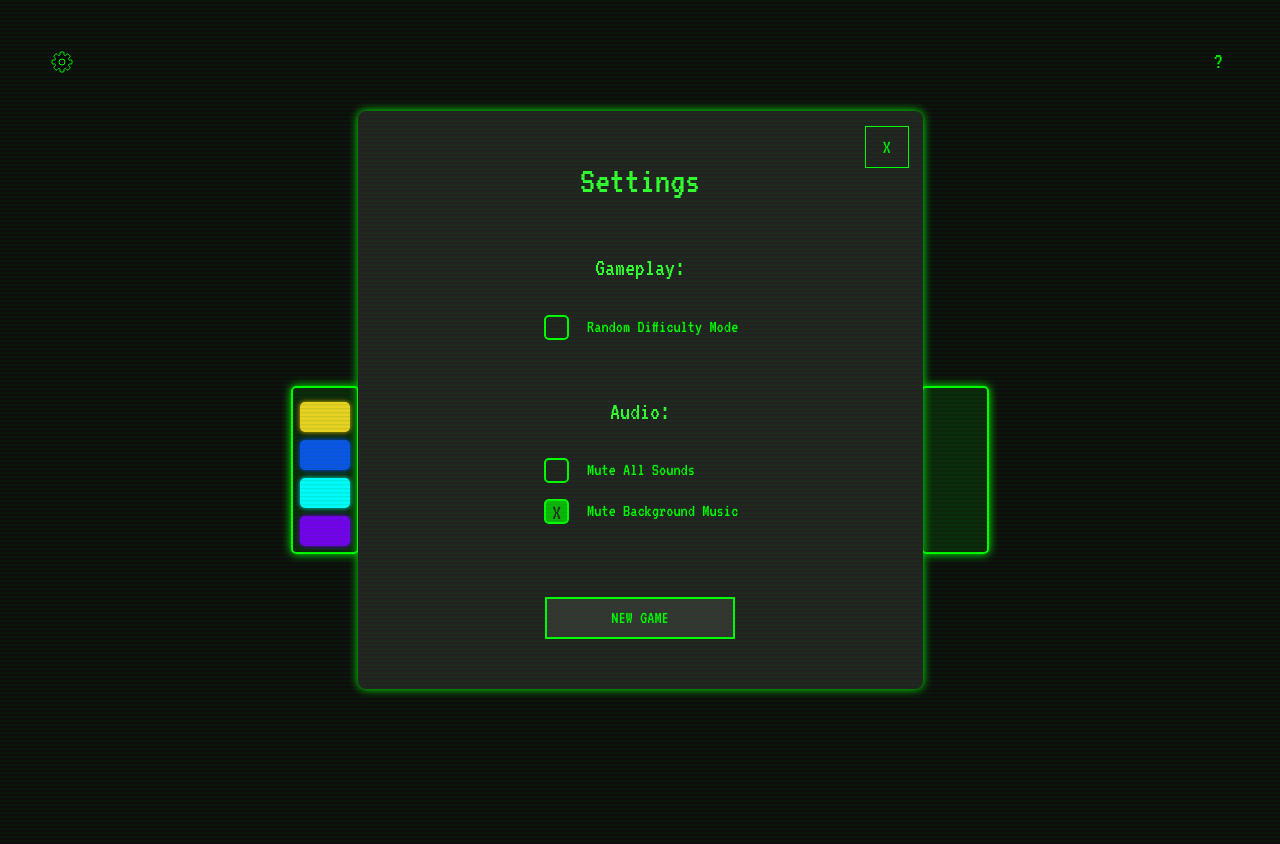
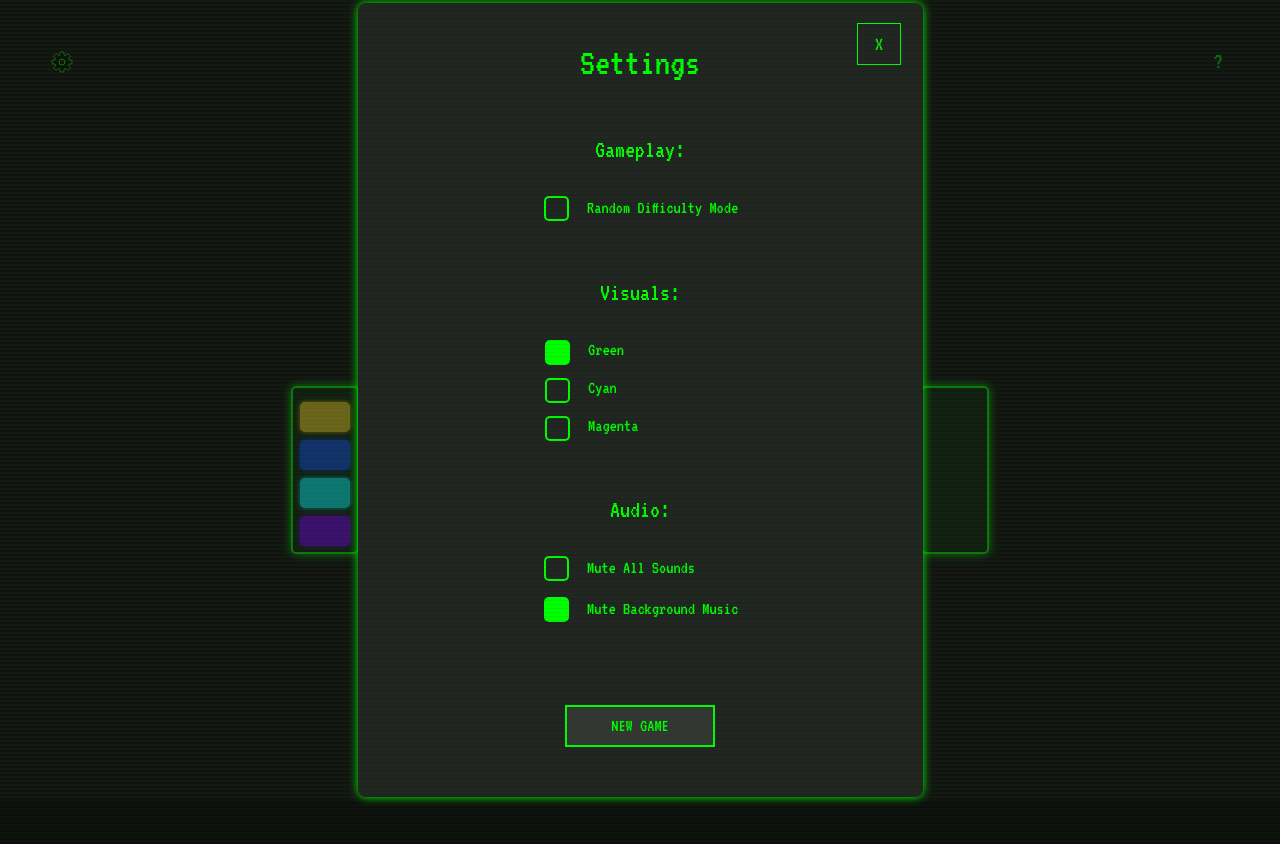
Before and after one commit to ianhallWDJUN22/sorting-game, a React (Vite) app: page / in a window 1280 px wide. Both pictures are taken after a click on the button 62 px from the left and 61 px from the top of the page. Shown: the top 844 px of the page. Built offline with nearby package versions, Linux system fonts and the light colour scheme.

Commit message:
added theme selectors to change color of UI for 3 visual options

```diff
--- a/src/components/GameBoard.jsx
+++ b/src/components/GameBoard.jsx
@@ -2,6 +2,7 @@ import React, { useState, useEffect, useRef } from "react";
 import { generatePuzzle } from "../utils/gameLogic";
 import "../styles/GameBoard.css";
 import SoundManager from "./SoundManager";
+import themes from "../utils/themes";
 
 const GameBoard = () => {
   // State variables to manage game state
@@ -20,6 +21,8 @@ const GameBoard = () => {
   const [randomDifficulty, setRandomDifficulty] = useState(false);
   const [pendingNewGame, setPendingNewGame] = useState(false);
   const [showConfirmation, setShowConfirmation] = useState(false);
+  // theme states
+  const [selectedTheme, setSelectedTheme] = useState("default");
   //animation states
   const [animateReset, setAnimateReset] = useState(false);
   //audio states
@@ -30,10 +33,35 @@ const GameBoard = () => {
   const [muteMusic, setMuteMusic] = useState(true); // Controls background music
   const bgMusicRef = useRef(null); // Reference for bgMusic
 
+  // Function to apply theme
+  const applyTheme = (themeName) => {
+    if (selectedTheme !== themeName) {
+      setClosingSettings(true); // Start flicker-out animation
+      setTimeout(() => {
+        setClosingSettings(false); // Trigger flicker-in animation
+        const theme = themes[themeName] || themes.default;
+        Object.entries(theme).forEach(([key, value]) => {
+          document.documentElement.style.setProperty(key, value);
+        });
+        setSelectedTheme(themeName); // Update state
+        localStorage.setItem("selectedTheme", themeName); // Save preference
+      }, 100); // Matches flicker animation timing
+    }
+  };
+
+
+  // Load saved theme from local storage
+  useEffect(() => {
+    const savedTheme = localStorage.getItem("selectedTheme");
+    if (savedTheme && themes[savedTheme]) {
+      applyTheme(savedTheme);
+    }
+  }, []);
 
   // Save game state in local storage
   useEffect(() => {
-  if (tubes.length > 0) { // Prevent saving empty state on load
+    if (tubes.length > 0) {
+      // Prevent saving empty state on load
       const gameState = {
         tubes,
         initialTubes,
@@ -46,13 +74,19 @@ useEffect(() => {
     }
   }, [tubes, moveHistory, level, isSolved]);
 
-
   // Retrieve the saved game
   useEffect(() => {
     const savedGame = localStorage.getItem("gameState");
 
     if (savedGame) {
-      const { tubes, initialTubes, moveHistory, level, isSolved, randomDifficulty } = JSON.parse(savedGame);
+      const {
+        tubes,
+        initialTubes,
+        moveHistory,
+        level,
+        isSolved,
+        randomDifficulty,
+      } = JSON.parse(savedGame);
       setTubes(tubes);
       setInitialTubes(initialTubes);
       setMoveHistory(moveHistory);
@@ -63,7 +97,6 @@ useEffect(() => {
       startNewPuzzle(); // Only start a new puzzle if no saved data exists
     }
   }, []);
-
 
   // Removes the saved game from local storage and resets everything
   const clearGameState = () => {
@@ -98,14 +131,11 @@ useEffect(() => {
     }
   }, [level, randomDifficulty, pendingNewGame]);
 
-
-
-
-
   // Effect to initialize the first puzzle on component mount
   useEffect(() => {
     const savedGame = localStorage.getItem("gameState");
-    if (!savedGame) { // ✅ Only generate a new puzzle if no saved state exists
+    if (!savedGame) {
+      // ✅ Only generate a new puzzle if no saved state exists
       startNewPuzzle();
     }
   }, [level]);
@@ -122,7 +152,6 @@ useEffect(() => {
   const toggleMuteMusic = () => {
     setMuteMusic((prev) => !prev);
   };
-
 
   useEffect(() => {
     bgMusicRef.current = new Audio("/sorting-game/audio/bgMusic.wav");
@@ -152,14 +181,18 @@ useEffect(() => {
   };
 
   // Function to generate a new puzzle and reset game state
-  const startNewPuzzle = (overrideLevel = level) => { //Use level argument
+  const startNewPuzzle = (overrideLevel = level) => {
+    //Use level argument
     setTubes([]); // Temporarily clear tubes
     setAnimateReset(true); // Trigger flicker-in animation when new tubes load
 
     setTimeout(() => {
-      const { tubes: initialTubesState } = generatePuzzle(overrideLevel, randomDifficulty);
+      const { tubes: initialTubesState } = generatePuzzle(
+        overrideLevel,
+        randomDifficulty
+      );
       setTubes(initialTubesState);
-      setInitialTubes(initialTubesState.map(tube => [...tube])); // Save new puzzle state
+      setInitialTubes(initialTubesState.map((tube) => [...tube])); // Save new puzzle state
       setMoveHistory([]);
       setSelectedTube(null);
       setHighlightedPieces([]);
@@ -172,13 +205,12 @@ useEffect(() => {
     }, 10);
   };
 
-
   // Function to progress to the next level and generate a new puzzle
   const handleNextLevel = () => {
     setPlayNextLevel(true); // Trigger next level sound
 
     setTimeout(() => {
-      setLevel(prevLevel => {
+      setLevel((prevLevel) => {
         const newLevel = prevLevel + 1;
         setTimeout(() => startNewPuzzle(newLevel), 10); // Generate a new puzzle
         return newLevel; // Ensures the state updates properly
@@ -308,7 +340,7 @@ useEffect(() => {
       setPlayReset(true); // Trigger flicker-in animation for board reset
 
       setTimeout(() => {
-        setTubes(initialTubes.map(tube => [...tube])); // Restore from initial state
+        setTubes(initialTubes.map((tube) => [...tube])); // Restore from initial state
         setMoveHistory([]);
         setSelectedTube(null);
         setHighlightedPieces([]);
@@ -349,12 +381,7 @@ useEffect(() => {
       {/* Settings Button */}
       <div className='instructions-container'>
         <button className='settings-button' onClick={toggleSettings}>
-          <svg
-            className='settings-icon'
-            stroke='#00ff00'
-            fill='#00ff00;'
-            xmlns='http://www.w3.org/2000/svg'
-          >
+          <svg className='settings-icon' xmlns='http://www.w3.org/2000/svg'>
             <path d='M20.991,10H19.42a1.039,1.039,0,0,1-.951-.674l-.005-.013a1.04,1.04,0,0,1,.2-1.146l1.11-1.11a1.01,1.01,0,0,0,0-1.428l-1.4-1.4a1.01,1.01,0,0,0-1.428,0l-1.11,1.11a1.04,1.04,0,0,1-1.146.2l-.013,0A1.04,1.04,0,0,1,14,4.579V3.009A1.009,1.009,0,0,0,12.991,2H11.009A1.009,1.009,0,0,0,10,3.009v1.57a1.04,1.04,0,0,1-.674.952l-.013,0a1.04,1.04,0,0,1-1.146-.2l-1.11-1.11a1.01,1.01,0,0,0-1.428,0l-1.4,1.4a1.01,1.01,0,0,0,0,1.428l1.11,1.11a1.04,1.04,0,0,1,.2,1.146l0,.013A1.039,1.039,0,0,1,4.58,10H3.009A1.009,1.009,0,0,0,2,11.009v1.982A1.009,1.009,0,0,0,3.009,14H4.58a1.039,1.039,0,0,1,.951.674l0,.013a1.04,1.04,0,0,1-.2,1.146l-1.11,1.11a1.01,1.01,0,0,0,0,1.428l1.4,1.4a1.01,1.01,0,0,0,1.428,0l1.11-1.11a1.04,1.04,0,0,1,1.146-.2l.013.005A1.039,1.039,0,0,1,10,19.42v1.571A1.009,1.009,0,0,0,11.009,22h1.982A1.009,1.009,0,0,0,14,20.991V19.42a1.039,1.039,0,0,1,.674-.951l.013-.005a1.04,1.04,0,0,1,1.146.2l1.11,1.11a1.01,1.01,0,0,0,1.428,0l1.4-1.4a1.01,1.01,0,0,0,0-1.428l-1.11-1.11a1.04,1.04,0,0,1-.2-1.146l.005-.013A1.039,1.039,0,0,1,19.42,14h1.571A1.009,1.009,0,0,0,22,12.991V11.009A1.009,1.009,0,0,0,20.991,10ZM12,15a3,3,0,1,1,3-3A3,3,0,0,1,12,15Z' />
           </svg>
         </button>
@@ -387,6 +414,42 @@ useEffect(() => {
                 </label>
               </div>
 
+              {/* Visuals Section */}
+              <h3>Visuals:</h3>
+              <div className='toggle-list'>
+                <label className='theme-toggle'>
+                  <input
+                    type='radio'
+                    name='theme'
+                    value='default'
+                    checked={selectedTheme === "default"}
+                    onChange={() => applyTheme("default")}
+                  />
+                  Green
+                </label>
+
+                <label className='theme-toggle'>
+                  <input
+                    type='radio'
+                    name='theme'
+                    value='cyan'
+                    checked={selectedTheme === "cyan"}
+                    onChange={() => applyTheme("cyan")}
+                  />
+                  Cyan
+                </label>
+                <label className='theme-toggle'>
+                  <input
+                    type='radio'
+                    name='theme'
+                    value='magenta'
+                    checked={selectedTheme === "magenta"}
+                    onChange={() => applyTheme("magenta")}
+                  />
+                  Magenta
+                </label>
+              </div>
+
               {/* Audio Section */}
               <h3>Audio:</h3>
               <div className='toggle-list'>
@@ -409,7 +472,10 @@ useEffect(() => {
               </div>
 
               {/* New Game Button */}
-              <button className='new-game-button' onClick={() => setShowConfirmation(true)}>
+              <button
+                className='new-game-button'
+                onClick={() => setShowConfirmation(true)}
+              >
                 New Game
               </button>
             </div>
@@ -420,10 +486,20 @@ useEffect(() => {
       {showConfirmation && (
         <div className='confirmation-overlay'>
           <div className='confirmation-modal'>
-            <p>Starting a new game will overwrite all your progress. Are you sure?</p>
+            <p>
+              Starting a new game will overwrite all your progress. Are you
+              sure?
+            </p>
             <div className='confirmation-buttons'>
-              <button className='confirm-button' onClick={clearGameState}>Continue</button>
-              <button className='cancel-button' onClick={() => setShowConfirmation(false)}>Cancel</button>
+              <button className='confirm-button' onClick={clearGameState}>
+                Continue
+              </button>
+              <button
+                className='cancel-button'
+                onClick={() => setShowConfirmation(false)}
+              >
+                Cancel
+              </button>
             </div>
           </div>
         </div>
--- a/src/styles/GameBoard.css
+++ b/src/styles/GameBoard.css
@@ -2,9 +2,17 @@
 
 @import url("https://fonts.googleapis.com/css2?family=VT323&display=swap");
 
+
+/* Root variables for themes */
+:root {
+  --primary-color: #00ff00;
+  --border-selected: 2px solid #60ffef;
+  --box-shadow-selected: 0px 0px 15px #00ffbb;
+}
+
 body {
   background-color: #0d0d0d;
-  color: #33ff33;
+  color: var(--primary-color);
   font-family: "VT323", monospace;
 }
 body::before {
@@ -21,7 +29,7 @@ body::before {
     transparent 4px
   );
   pointer-events: none;
-  z-index: 10;
+  z-index: 10000;
 }
 
 /* Game Board */
@@ -41,9 +49,9 @@ body::before {
   flex-direction: column-reverse; /* Ensures pieces stack from bottom to top */
   align-items: center;
   width: 60px;
-  border: 2px solid #00ff00;
+  border: 2px solid var(--primary-color);
   background: rgba(0, 255, 0, 0.1);
-  box-shadow: 0px 0px 10px #00ff00;
+  box-shadow: 0px 0px 10px var(--primary-color);
   border-radius: 5px;
   cursor: pointer;
   transition: border-color 0.3s;
@@ -53,8 +61,8 @@ body::before {
 }
 
 .tube.selected {
-  border: 2px solid #60ffef;
-  box-shadow: 0px 0px 15px #00ffbb;
+  border: var(--border-selected);
+  box-shadow: var(--box-shadow-selected);
 }
 
 /* Pieces as Data Packets */
@@ -72,7 +80,7 @@ body::before {
 .piece.highlighted {
   transform: scale(1.06);
   animation: flicker-in-highlight 0.2s;
-  box-shadow: 0px 0px 10px #558b8d;
+  box-shadow: var(--box-shadow-selected);
 }
 
 /* Colors for Pieces */
@@ -184,8 +192,8 @@ body::before {
 /* Hacker-Style Buttons */
 button {
   background: rgb(0, 19, 3);
-  color: #00ff00;
-  border: 1px solid #00ff00;
+  color: var(--primary-color);
+  border: 1px solid var(--primary-color);
   padding: 10px 20px;
   font-family: "VT323", monospace;
   font-size: 15px;
@@ -195,9 +203,9 @@ button {
 }
 
 button:hover {
-  background: #00ff00;
+  background: var(--primary-color);
   color: black;
-  box-shadow: 0px 0px 5px #00ff00;
+  box-shadow: 0px 0px 5px var(--primary-color);
 }
 
 @keyframes flicker-in-tubes {
@@ -371,7 +379,7 @@ button:hover {
 .settings-icon {
   width: 24px; /* Adjust as needed */
   height: 24px;
-  stroke: #00ff00; /* Matches your game's color theme */
+  stroke: var(--primary-color); /* Matches your game's color theme */
   transition: transform 0.2s ease-in-out;
   justify-self: center;
 
@@ -387,7 +395,7 @@ button:hover {
   cursor: pointer;
   padding: 6px 10px;
   padding-top: 10px;
-
+  z-index: 5;
 }
 
 .settings-button:hover .settings-icon {
@@ -397,7 +405,7 @@ button:hover {
 
 .settings-button:hover {
   color: black;
-  box-shadow: 0px 0px 5px #00ff00;
+  box-shadow: 0px 0px 5px var(--primary-color);
 }
 
 
@@ -411,7 +419,8 @@ button:hover {
     display: flex;
     justify-content: center;
     align-items: center;
-
+    background-color: rgba(24, 23, 23, 0.589);
+    z-index: 8;
   }
 
   .modal-settings {
@@ -420,8 +429,9 @@ button:hover {
     border-radius: 8px;
     width: 525px;
     text-align: center;
-    box-shadow: 0 0 10px #00ff00;
+    box-shadow: 0 0 10px var(--primary-color);
     padding-bottom: 20px;
+    z-index: 9;
   }
 
   .toggle-list {
@@ -434,28 +444,41 @@ button:hover {
     margin: 0 auto; /* Centers the entire div inside the modal */
   }
 
-  .mute-toggle {
+  .theme-toggle {
     display: flex;
-    align-items: center; /* Aligns checkbox and label text */
+    align-items: center; /* Aligns radio button and text */
     text-align: left; /* Ensures text is aligned left */
-    width: 100%; /* Makes each label take full width of .toggle-list */
-    gap: 8px; /* Adds spacing between checkbox and text */
+    width: 100%; /* Makes each label take full width */
+    gap: 8px; /* Spacing between radio button and text */
     font-size: 18px;
-    color: #00ff00;
+    color: var(--primary-color);
     cursor: pointer;
     font-weight: bold;
     margin-bottom: 10px;
   }
 
+  .mute-toggle {
+    display: flex;
+    align-items: center;
+    text-align: left;
+    width: 100%;
+    font-size: 18px;
+    color: var(--primary-color);
+    cursor: pointer;
+    font-weight: bold;
+    gap: 8px;
+    margin-bottom: 10px;
+  }
 
-/* Hide Default Checkbox */
-.mute-toggle input[type="checkbox"] {
+  /* Hide Default Radio Button */
+  .mute-toggle input[type="checkbox"],
+  .theme-toggle input[type="radio"] {
     appearance: none;
     font-family: "VT323", monospace;
     text-align: center;
     width: 25px;
     height: 25px;
-  border: 2px solid #00ff00;
+    border: 2px solid var(--primary-color);
     background: #222;
     border-radius: 5px;
     cursor: pointer;
@@ -464,44 +487,52 @@ button:hover {
     transition: all 0.3s ease-in-out;
   }
 
-/* Checked State */
-.mute-toggle input[type="checkbox"]:checked {
-  background-color: #00ff00ab;
-  border-color: #00ff00;
+  /* ✅ Keep checkboxes and radios filling in when selected */
+  .mute-toggle input[type="checkbox"]:checked,
+  .theme-toggle input[type="radio"]:checked {
+    background-color: var(--primary-color);
+    border-color: var(--primary-color);
   }
 
-/* Add Custom Checkmark */
+  /* ✅ Restore the "X" inside checkboxes while keeping radio buttons solid */
   .mute-toggle input[type="checkbox"]::before {
-  content: "X";
+
     font-size: 22px;
     font-weight: bolder;
     color: #222;
     position: absolute;
-  left: 30%;
-  opacity: 0;
-  transition: opacity 0.2s;
+    left: 50%;
+    top: 50%;
+    transform: translate(-50%, -50%);
+    opacity: 0; /* Start hidden */
+    transition: opacity 0.2s ease-in-out;
   }
 
-/* Show Checkmark When Checked */
+  /* ✅ Ensure checkmark appears for checked checkboxes */
   .mute-toggle input[type="checkbox"]:checked::before {
     opacity: 1;
   }
 
+ /*Remove the inner dot from radio buttons */
+  .theme-toggle input[type="radio"]::before {
+    display: none;
+  }
+
 .new-game-button {
-  margin-top: 60px;
+  margin-top: 70px;
   padding: 10px;
-  width: 190px;
+  width: 150px;
   font-size: 18px;
   font-weight: bold;
-  color: #00ff00;
+  color: var(--primary-color);
   background-color: #343434;
-  border: 2px solid #00ff00;
+  border: 2px solid var(--primary-color);
   cursor: pointer;
   transition: all 0.2s ease-in-out;
 }
 
 .new-game-button:hover {
-  background-color: #00ff00;
+  background-color: var(--primary-color);
   color: black;
 }
 
@@ -515,18 +546,18 @@ button:hover {
   display: flex;
   justify-content: center;
   align-items: center;
-  z-index: 1000;
+  z-index: 8;
 }
 
 .confirmation-modal {
   background: #222;
-  color:  #00ff00;
+  color:  var(--primary-color);
   font-size: 18px;
   padding: 20px;
   border-radius: 10px;
   text-align: center;
   width: 300px;
-  box-shadow: 0px 0px 10px rgba(0, 255, 0, 0.5);
+  box-shadow: 0px 0px 10px var(--primary-color);
 }
 
 .confirmation-buttons {
@@ -540,9 +571,9 @@ button:hover {
   padding: 10px;
   font-size: 15px;
   font-weight: bold;
-  color: #00ff00;
+  color: var(--primary-color);
   background-color: #343434;
-  border: 2px solid #00ff00;
+  border: 2px solid var(--primary-color);
   cursor: pointer;
   transition: all 0.2s ease-in-out;
 }
@@ -553,15 +584,12 @@ button:hover {
   padding: 10px;
   font-size: 15px;
   font-weight: bold;
-  color: #00ff00;
+  color: var(--primary-color);
   background-color: #343434;
-  border: 2px solid #00ff00;
+  border: 2px solid var(--primary-color);
   cursor: pointer;
   transition: all 0.2s ease-in-out;
 }
-
-
-
 
 /* "?" Button */
 .info-button {
@@ -572,13 +600,14 @@ button:hover {
   border: none;
   font-size: 23px;
   font-weight: bold;
-  color: #00ff00;
+  color: var(--primary-color);
   cursor: pointer;
   padding: 10px 17px;
+  z-index: 5;
 }
 
 .info-button:hover {
-  background-color: #00ff00;
+  background-color: var(--primary-color);
 }
 
 /* Modal Overlay */
@@ -591,7 +620,6 @@ button:hover {
   display: flex;
   justify-content: center;
   align-items: center;
-
 }
 
 /* Modal Window */
@@ -601,8 +629,9 @@ button:hover {
   border-radius: 8px;
   width: 525px;
   text-align: center;
-  box-shadow: 0 0 10px #00ff00;
+  box-shadow: 0 0 10px var(--primary-color);
   padding-bottom: 20px;
+  z-index: 10;
 }
 
 /* Modal Header */
@@ -612,7 +641,7 @@ button:hover {
   justify-content: center;
   text-align: center;
   font-size: 25px;
-  margin-top: -80px;
+  margin-top: -90px;
   padding: 0px;
 }
 
@@ -624,12 +653,12 @@ button:hover {
 /* "X" Close Button */
 .close-button {
   position: relative;
-  top: -35px;
-  right: -47%;
+  top: -30px;
+  right: -45.5%;
   background: none;
   font-size: 20px;
   font-weight: bold;
-  color: #00ff00;
+  color: var(--primary-color);
   cursor: pointer;
   padding: 10px 17px;
   background: #222;
@@ -676,20 +705,15 @@ li {
     flex-direction: column-reverse; /* Ensures pieces stack from bottom to top */
     align-items: center;
     width: 40px;
-    border: 2px solid #00ff00;
+    border: 2px solid var(--primary-color);
     background: rgba(0, 255, 0, 0.1);
-    box-shadow: 0px 0px 10px #00ff00;
+    box-shadow: 0px 0px 10px var(--primary-color);
     border-radius: 5px;
     cursor: pointer;
     transition: border-color 0.3s;
     padding: 2px;
     padding-top: 10px;
     min-height: 152px;
-  }
-
-  .tube.selected {
-    border: 2px solid #60ffef;
-    box-shadow: 0px 0px 15px #00ffbb;
   }
 
   /* Pieces as Data Packets */
@@ -731,9 +755,9 @@ li {
     flex-direction: column-reverse; /* Ensures pieces stack from bottom to top */
     align-items: center;
     width: 25px;
-    border: 2px solid #00ff00;
+    border: 2px solid var(--primary-color);
     background: rgba(0, 255, 0, 0.1);
-    box-shadow: 0px 0px 10px #00ff00;
+    box-shadow: 0px 0px 10px var(--primary-color);
     border-radius: 5px;
     cursor: pointer;
     transition: border-color 0.3s;
@@ -741,11 +765,6 @@ li {
     padding-top: 10px;
     min-height: 96px;
     margin-bottom: 20px;
-  }
-
-  .tube.selected {
-    border: 2px solid #60ffef;
-    box-shadow: 0px 0px 15px #00ffbb;
   }
 
   /* Pieces as Data Packets */
@@ -782,7 +801,7 @@ li {
     border-radius: 8px;
     width: 60vw;
     text-align: center;
-    box-shadow: 0 0 10px #00ff00;
+    box-shadow: 0 0 10px var(--primary-color);
   }
   .modal-settings {
     background: #222;
@@ -790,7 +809,7 @@ li {
     border-radius: 8px;
     width: 500px;
     text-align: center;
-    box-shadow: 0 0 10px #00ff00;
+    box-shadow: 0 0 10px var(--primary-color);
   }
 
   .settings-button {
@@ -801,7 +820,7 @@ li {
     border: none;
     font-size: 18px;
     font-weight: bold;
-    color: #00ff00;
+    color: var(--primary-color);
     cursor: pointer;
     padding: 8px 13px;
   }
@@ -815,13 +834,13 @@ li {
     border: none;
     font-size: 23px;
     font-weight: bold;
-    color: #00ff00;
+    color: var(--primary-color);
     cursor: pointer;
     padding: 10px 17px;
   }
 
   .info-button:hover {
-    background-color: #00ff00;
+    background-color: var(--primary-color);
   }
 
   .modal-overlay-settings {
@@ -844,7 +863,7 @@ li {
     border-radius: 8px;
     width: 80vw;
     text-align: center;
-    box-shadow: 0 0 10px #00ff00;
+    box-shadow: 0 0 10px var(--primary-color);
     padding-bottom: 40px;
   }
 
@@ -868,7 +887,7 @@ li {
     border-radius: 8px;
     width: 80vw;
     text-align: center;
-    box-shadow: 0 0 10px #00ff00;
+    box-shadow: 0 0 10px var(--primary-color);
   }
 
 
@@ -896,7 +915,7 @@ li {
     background: none;
     font-size: 20px;
     font-weight: bold;
-    color: #00ff00;
+    color: var(--primary-color);
     cursor: pointer;
     padding: 10px 17px;
     background: #222;
--- /dev/null
+++ b/src/utils/themes.js
@@ -0,0 +1,22 @@
+const themes = {
+    default: {
+      "--primary-color": "#00ff00",
+      // for selected tube:
+      "--border-selected": "2px solid #60ffef",
+      "--box-shadow-selected": "0px 0px 15px #00ffbb",
+    },
+    cyan: {
+      "--primary-color": "#60ffef",
+      // for selected tube:
+      "--border-selected": "2px solid #00ff00",
+      "--box-shadow-selected": "0px 0px 10px #00ff00",
+    },
+    magenta: {
+      "--primary-color": "#d676ff",
+      // for selected tube:
+      "--border-selected": "2px solid #60ffef",
+      "--box-shadow-selected": "0px 0px 15px #00ffbb",
+    }
+};
+
+    export default themes;
```
Lines whose indentation alone changed are shown as unchanged.
